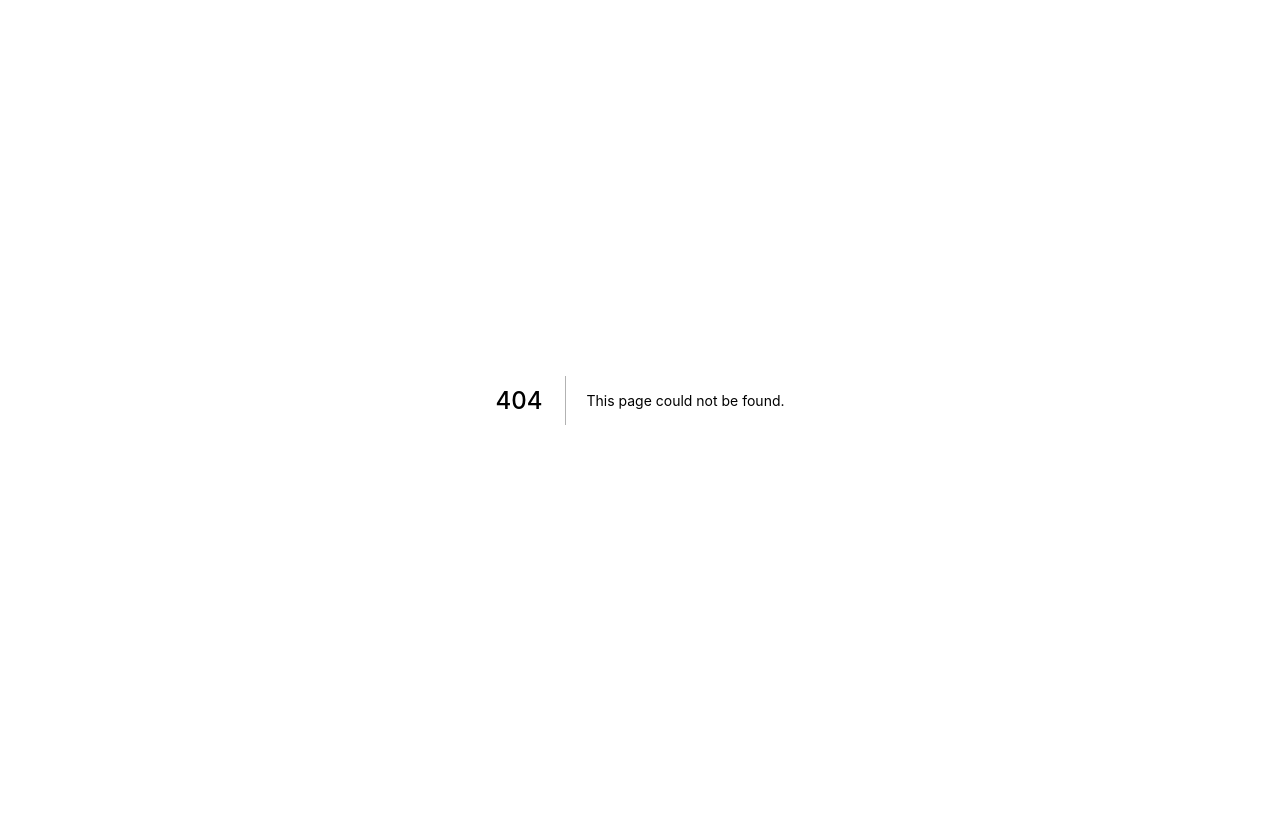
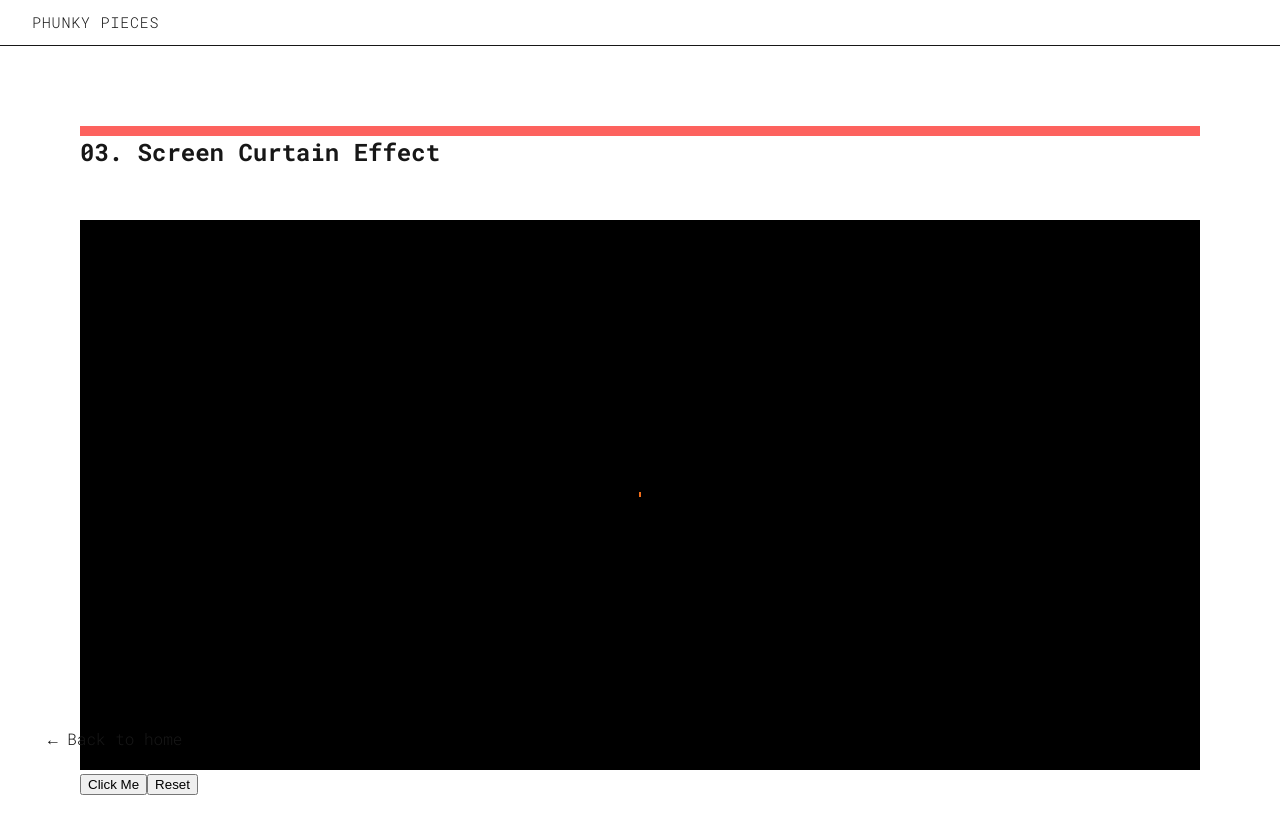
Before and after one commit to soportas/phunky-pieces, a Next.js app: page /pieces/03-screen-curtain-effect in a window 1280 px wide. Before the commit this address had no page. Shown: the top 834 px of the page. Before the commit the page ends 800 px from the top, so only its background shows below. Built offline with nearby package versions, Linux system fonts and the light colour scheme.

Commit message:
Add screen curtain effect

```diff
--- a/components/gridItem.module.css
+++ b/components/gridItem.module.css
@@ -16,6 +16,7 @@
   color: white;
   border: 1px solid white;
   box-shadow: rgba(99, 99, 99, 0.2) 0px 2px 8px 0px;
+  transition: background-color 0.2s, border-color 0.2s, color 0.2s, box-shadow 0.2s;
 }
 
 .gridItem:hover {
--- a/config/piecesConfig.ts
+++ b/config/piecesConfig.ts
@@ -21,8 +21,8 @@ const config: PieceConfig[] = [
     index: 2,
   },
   {
-    title: "Typing Effect",
-    path: "/pieces/01-typing-effect",
+    title: "Screen Curtain Effect",
+    path: "/pieces/03-screen-curtain-effect",
     index: 3,
   },
   {
--- /dev/null
+++ b/pages/pieces/03-screen-curtain-effect.js
@@ -0,0 +1,59 @@
+import { useState, useEffect } from "react";
+import Piece from "../../components/piece";
+import styles from "./03-screen-curtain-effect.module.css";
+
+export default function MyPiece() {
+  const curtainStage = {
+    INIT: 0,
+    LOADING: 1,
+    OPENING: 2,
+    FINISHED: 3,
+  };
+  const [curtainState, setCurtainState] = useState(curtainStage.INIT);
+
+  const runCurtainEffect = () => {
+    setCurtainState(curtainStage.LOADING);
+  };
+
+  const resetCurtainEffect = () => {
+    setCurtainState(curtainStage.INIT);
+  };
+
+  useEffect(() => {
+    const handleCurtainState = () => {
+      if (curtainState === curtainStage.LOADING) {
+        setCurtainState(curtainStage.OPENING);
+      } else if (curtainState === curtainStage.OPENING) {
+        setCurtainState(curtainStage.FINISHED);
+      }
+    };
+
+    window.addEventListener("transitionend", handleCurtainState);
+
+    return () => {
+      window.removeEventListener("transitionend", handleCurtainState);
+    };
+  }, [curtainState]);
+
+  let curtainLoading = curtainState === curtainStage.LOADING;
+  let curtainOpen = curtainState === curtainStage.OPENING || curtainState === curtainStage.FINISHED;
+  let curtainFinished = curtainState === curtainStage.FINISHED;
+
+  return (
+    <Piece>
+      <div className={styles.container}>
+        <div className={`${styles.curtainLeft} ${curtainOpen ? styles.curtainLeftOpen : ""}`}></div>
+        <div className={`${styles.curtainRight} ${curtainOpen ? styles.curtainRightOpen : ""}`}></div>
+        <div className={styles.lineContainer}>
+          <div
+            className={`${styles.curtainLine} ${curtainLoading ? styles.curtainLoad : ""} ${
+              curtainOpen ? styles.curtainOpen : ""
+            } ${curtainFinished ? styles.curtainFinished : ""}`}
+          ></div>
+        </div>
+      </div>
+      <button onClick={() => runCurtainEffect()}>Click Me</button>
+      <button onClick={() => resetCurtainEffect()}>Reset</button>
+    </Piece>
+  );
+}
--- /dev/null
+++ b/pages/pieces/03-screen-curtain-effect.module.css
@@ -0,0 +1,73 @@
+.container {
+  position: relative;
+  margin-top: 50px;
+  height: 550px;
+  width: 100%;
+  background-image: url("/images/black-bg.jpg");
+  background-size: cover;
+}
+
+.curtainLeft {
+  position: absolute;
+  background-color: black;
+  left: 0;
+  width: 50%;
+  height: 100%;
+  transition: width 1s ease-out;
+}
+
+.curtainLeftOpen {
+  width: 0;
+}
+
+.curtainRight {
+  position: absolute;
+  background-color: black;
+  right: 0;
+  width: 50%;
+  height: 100%;
+  transition: width 1s ease-out;
+}
+
+.curtainRightOpen {
+  width: 0;
+}
+
+.lineContainer {
+  height: 100%;
+  width: 100%;
+  display: flex;
+  justify-content: center;
+  align-items: center;
+}
+
+.curtainLine {
+  z-index: 2;
+  border-left: 1px solid #ef6d1a;
+  border-right: 1px solid #ef6d1a;
+  height: 5px;
+  width: 0;
+  left: 50%;
+  transition: height 1.2s ease-in, width 1s ease-out, border-left 1s ease-out, border-right 1s ease-out;
+}
+
+.curtainLoad {
+  border-left: 1px solid #ef6d1a;
+  border-right: 1px solid #ef6d1a;
+  height: 450px;
+  width: 0;
+}
+
+.curtainOpen {
+  border-left: 2px solid #ef6d1a;
+  border-right: 2px solid #ef6d1a;
+  height: 550px;
+  width: 100%;
+}
+
+.curtainFinished {
+  border-left: 0 solid #ef6d1a;
+  border-right: 0 solid #ef6d1a;
+  height: 550px;
+  width: 100%;
+}
```
Also changed, not shown: public/images/black-bg.jpg (added).
